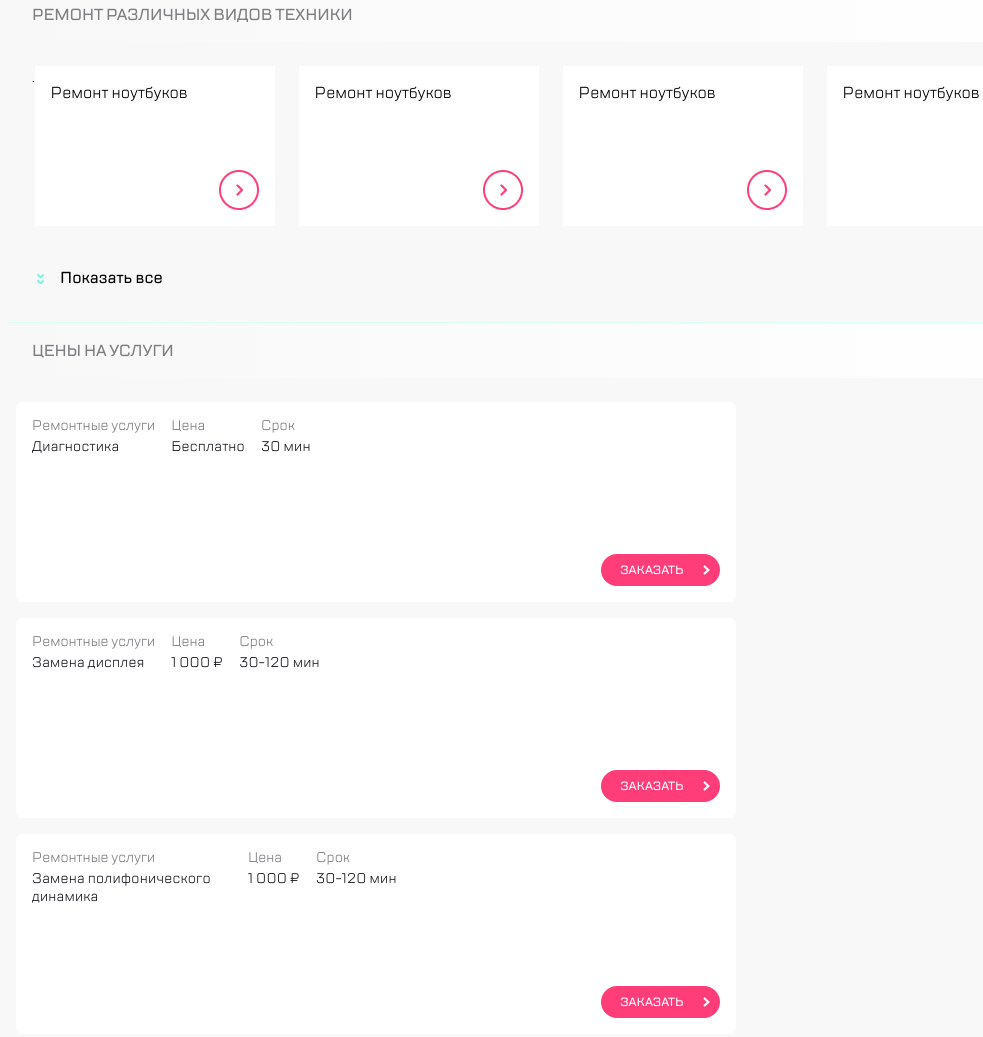
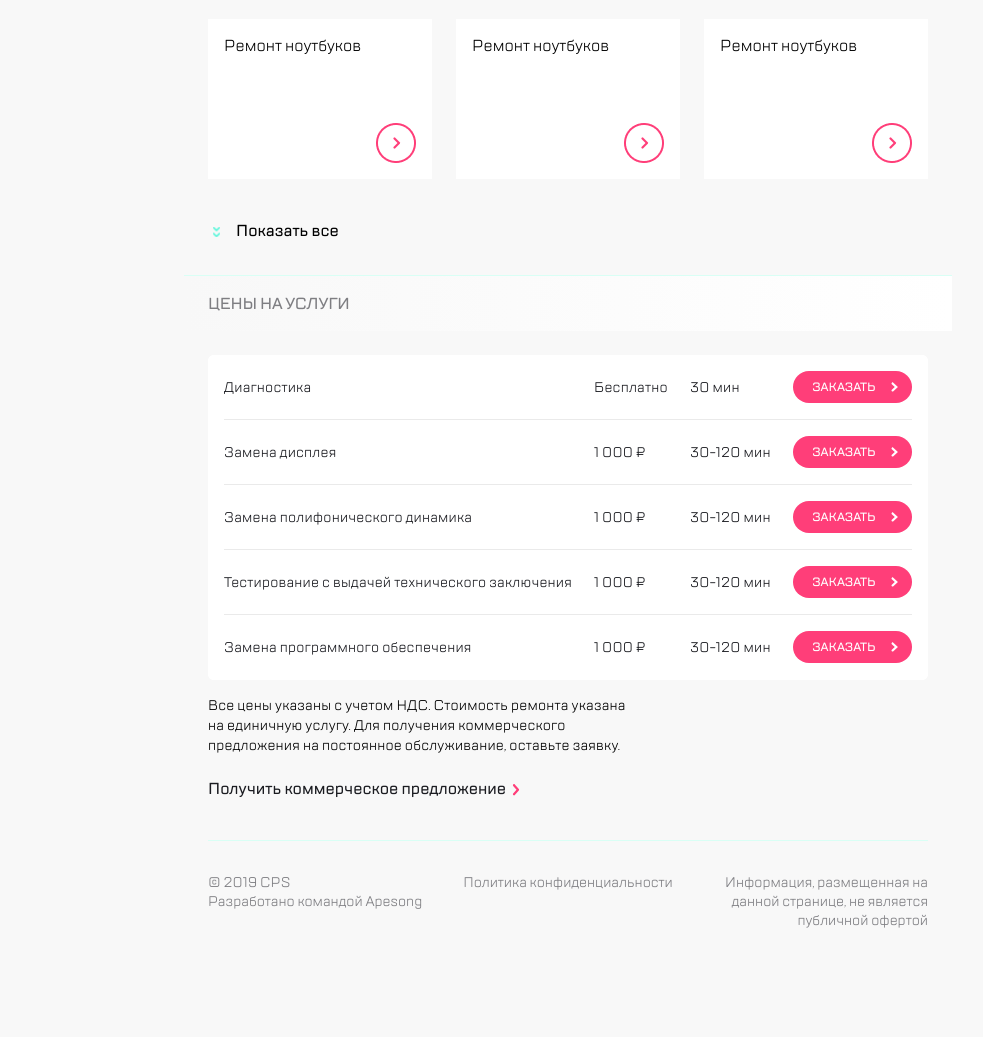
Before and after one commit to KnazUdachi/EdgeCool, a website built with webpack: page src/index.html in a window 1280 px wide. Shown: the part 845-1882 px from the top of the page, without its empty margins (72-1055 px from the left). After the commit the page ends 1815 px from the top, so only its background shows below. Built offline with nearby package versions, Linux system fonts and the light colour scheme; files whose address does not match are found by name.

Commit message:
Ну вот еще чуточку

```diff
--- a/src/index.html
+++ b/src/index.html
@@ -13,8 +13,75 @@
   </head>
 
   <body>
+    <div class="side">
+      <div class="side__lining">
+      <div class="side__container">
+          <div class="side__wrapper">
+              <div class="side__menu">
+                  <button class="side__menu-btn"></button>
+                  <a href="#" class="side__logo">
+                      <img src="img/Group.svg" alt="Логотип" class="side__logo-img">
+                  </a>
+              </div>
+              <div class="side__actions">
+                  <button class="side__search-btn"></button>
+              </div>
+          </div>
+      </div>
+
+      <div class="side__navigation">
+          <div class="side__navigation-container">
+              <ul class="side__navigation-list">
+                  <li class="side__navigation-item">
+                      <a href="#" class="side__navigation-link">Ремонт техники</a>
+                  </li>
+                  <li class="side__navigation-item">
+                      <a href="#" class="side__navigation-link">Услуги и сервисы</a>
+                  </li>
+                  <li class="side__navigation-item">
+                      <a href="#" class="side__navigation-link">Корпоративным клиентам</a>
+                  </li>
+                  <li class="side__navigation-item">
+                      <a href="#" class="side__navigation-link">Продавцам техники</a>
+                  </li>
+                  <li class="side__navigation-item">
+                      <a href="#" class="side__navigation-link">Партнерам</a>
+                  </li>
+                  <li class="side__navigation-item">
+                      <a href="#" class="side__navigation-link">Производителям</a>
+                  </li>
+                  <li class="side__navigation-item">
+                      <a href="#" class="side__navigation-link">Наши сервисные центры</a>
+                  </li>
+                  <li class="side__navigation-item">
+                      <a href="#" class="side__navigation-link">Контакты</a>
+                  </li>
+              </ul>
+          </div>
+      </div>
+
+      <div class="side__contact-section">
+          <div class="side__contact-section-container">
+              <div class="side__contact-section-buttons">
+                  <button class="side__contact-section-btn side__contact-section-btn--call"></button>
+                  <button class="side__contact-section-btn side__contact-section-btn--chat"></button>
+                  <button class="side__contact-section-btn side__contact-section-btn--profile"></button>
+              </div>
+              <div class="side__contact-section-info">
+                  <a class="side__contact-section-email" href="mailto:mail@cps.com">mail@cps.com</a>
+                  <a class="side__contact-section-phone" href="tel:+78008908900">8 800 890 8900</a>
+              </div>
+              <div class="side__contact-section-languages">
+                  <a href="#" class="side__contact-section-lang-btn">EN</a>
+                  <a href="#" class="side__contact-section-lang-btn">RU</a>
+                  <a href="#" class="side__contact-section-lang-btn">CH</a>
+              </div>
+          </div>
+      </div>
+    </div>
+  </div>
+    <div class="container">
     <header class="header">
-      <div class="container">
         <div class="header__wrapper">
           <div class="header__menu-logo">
             <button class="header__menu-btn"> </button>
@@ -34,12 +101,11 @@
             </div>
           </div>
         </div>
-      </div>
+
     </header>
 
 
     <main class="main">
-      <div class="container">
         <div class="main__top">
           <h1 class="main__title">Услуги и сервисы</h1>
           <div class="main__btn-inner desctop-only">
@@ -105,11 +171,11 @@
             class="main__img"
           />
         </div>
-      </div>
+
     </main>
 
     <div class="product-logos">
-      <div class="container">
+
         <div class="title title--mobile">
           <h2>Ремонт техники различных брендов</h2>
         </div>
@@ -227,11 +293,11 @@
         </div>
         <button class="button-open">Показать все</button>
         <!-- <button class="button-close hidden">Скрыть</button> -->
-      </div>
+
     </div>
 
     <div class="repair">
-      <div class="container">
+
         <div class="title title--mobile">
           <h2> Ремонт различных видов техники </h2>
         </div>
@@ -240,7 +306,7 @@
           <!-- Additional required wrapper -->
           <div class="repair__box swiper-wrapper">
             <!-- Slides -->
-             .
+
             <a class="repair__wrapper swiper-slide"
               ><div class="repair__text">Ремонт ноутбуков</div></a
             >
@@ -273,11 +339,11 @@
           <div class="swiper-pagination"></div>
           <button class="repair__button">Показать все</button>
         </div>
-      </div>
+
     </div>
 
     <div class="prices">
-      <div class="container">
+
         <div class="title">
           <h2> Цены на услуги </h2>
         </div>
@@ -381,11 +447,11 @@
             Получить коммерческое предложение
           </a>
         </div>
-      </div>
+
     </div>
 
     <div class="footer">
-      <div class="container">
+
         <div class="footer__wrapper">
           <a href="" class="footer__info">© 2019 CPS
           Разработано командой Apesong
@@ -393,76 +459,10 @@
           <a href="" class="footer__info">Политика конфиденциальности</a>
           <a href="" class="footer__info">Информация, размещенная на данной странице, не является публичной офертой</a>
         </div>
-      </div>
+
     </div>
 
-    <div class="side">
-      <div class="side__lining">
-      <div class="side__container">
-          <div class="side__wrapper">
-              <div class="side__menu">
-                  <button class="side__menu-btn"></button>
-                  <a href="#" class="side__logo">
-                      <img src="img/Group.svg" alt="Логотип" class="side__logo-img">
-                  </a>
-              </div>
-              <div class="side__actions">
-                  <button class="side__search-btn"></button>
-              </div>
-          </div>
-      </div>
 
-      <div class="side__navigation">
-          <div class="side__navigation-container">
-              <ul class="side__navigation-list">
-                  <li class="side__navigation-item">
-                      <a href="#" class="side__navigation-link">Ремонт техники</a>
-                  </li>
-                  <li class="side__navigation-item">
-                      <a href="#" class="side__navigation-link">Услуги и сервисы</a>
-                  </li>
-                  <li class="side__navigation-item">
-                      <a href="#" class="side__navigation-link">Корпоративным клиентам</a>
-                  </li>
-                  <li class="side__navigation-item">
-                      <a href="#" class="side__navigation-link">Продавцам техники</a>
-                  </li>
-                  <li class="side__navigation-item">
-                      <a href="#" class="side__navigation-link">Партнерам</a>
-                  </li>
-                  <li class="side__navigation-item">
-                      <a href="#" class="side__navigation-link">Производителям</a>
-                  </li>
-                  <li class="side__navigation-item">
-                      <a href="#" class="side__navigation-link">Наши сервисные центры</a>
-                  </li>
-                  <li class="side__navigation-item">
-                      <a href="#" class="side__navigation-link">Контакты</a>
-                  </li>
-              </ul>
-          </div>
-      </div>
-
-      <div class="side__contact-section">
-          <div class="side__contact-section-container">
-              <div class="side__contact-section-buttons">
-                  <button class="side__contact-section-btn side__contact-section-btn--call"></button>
-                  <button class="side__contact-section-btn side__contact-section-btn--chat"></button>
-                  <button class="side__contact-section-btn side__contact-section-btn--profile"></button>
-              </div>
-              <div class="side__contact-section-info">
-                  <a class="side__contact-section-email" href="mailto:mail@cps.com">mail@cps.com</a>
-                  <a class="side__contact-section-phone" href="tel:+78008908900">8 800 890 8900</a>
-              </div>
-              <div class="side__contact-section-languages">
-                  <a href="#" class="side__contact-section-lang-btn">EN</a>
-                  <a href="#" class="side__contact-section-lang-btn">RU</a>
-                  <a href="#" class="side__contact-section-lang-btn">CH</a>
-              </div>
-          </div>
-      </div>
-    </div>
-  </div>
 
   <div class="feedback">
     <div class="feedback__lining">
@@ -509,7 +509,7 @@
 
     </div>
   </div>
-
+</div>
 
     <script src="https://cdn.jsdelivr.net/npm/swiper@11/swiper-bundle.min.js"></script>
     <script src="/js/index.js"></script>
--- a/src/scss/feedback.scss
+++ b/src/scss/feedback.scss
@@ -1,5 +1,4 @@
 .feedback{
-  // max-width: 320px;
   background-color: $lining-color;
   position: absolute;
   right: -100%;
--- a/src/scss/footer.scss
+++ b/src/scss/footer.scss
@@ -5,6 +5,17 @@
         align-items: center;
         // justify-content: center;
         border-top: 1px solid $border-color;
+        align-items: flex-start;
+        margin-bottom: 40px;
+
+
+        @media(min-width:768px){
+            flex-direction: row;
+            width: 720px;
+            margin-left: 24px;
+            padding-top: 32px;
+
+        }
     }
 
 
@@ -16,9 +27,29 @@
         height: auto;
         color: $heading-color;
         margin-bottom: 16px;
+
+        @media(min-width:768px){
+            flex: 1;
+            margin: 0;
+
+
+        }
       }
 
       &__info:first-child{
         margin-top: 16px;
+
+        @media(min-width:768px){
+        margin-top: 0;
+        text-align: left;
+
+        }
     }
-}
+    &__info:last-child{
+
+
+        @media(min-width:768px){
+
+        text-align: right;
+        }
+}}
--- a/src/scss/header.scss
+++ b/src/scss/header.scss
@@ -1,9 +1,5 @@
 
 
-.container{
-    min-width: 320px;
-
-  }
   .header__wrapper{
     display: flex;
     justify-content: space-between;
@@ -169,9 +165,6 @@
     .header{
       background-color:white;
     }
-    .container{
-      min-width: 768px;
-    }
     .tablet-only {
       display: block;
     }
@@ -291,14 +284,16 @@
 
 
   }
+  @media (min-width:1366px){
+    .header{
+      display: none;
+    }
 
-  @media (min-width: 1120px){
+  }
 
-    .container{
-      max-width: 1120px;
-      margin-left: auto;
-      margin-right: auto;
-    }
+
+  @media (min-width:1440px){
+
     .desctop-only{
       display: block;
 
--- a/src/scss/logos.scss
+++ b/src/scss/logos.scss
@@ -11,11 +11,7 @@
     margin-right: auto;
     padding-left: 34px;
   }
-  .container {
-    width: 100%;
-    max-width: 1120px;
-    margin: 0 auto;
-  }
+
   .product-logos__wrppaer {
     display: flex;
     margin-left: 32px;
@@ -39,12 +35,13 @@
 
   }
 
+
   img[src="img/sonic.png"] {
     width: 128px;
     height: 21px;
   }
   .product-logos__inner {
-    position: relative;
+
     display: flex;
     justify-content: space-between;
     align-items: center;
@@ -53,13 +50,16 @@
   .product-logos__inner::after {
     content: "";
     display: block;
+    // position: absolute;
     width: 40px;
     height: 40px;
     background-image: url("../img/back.png");
     background-position: center;
     background-repeat: no-repeat;
     margin-right: 16px;
+
   }
+
 
   .button-open {
     all: unset;
@@ -138,28 +138,35 @@
   .swiper-wrapper {
     display: flex;
   }
-  .swiper-slide {
-    width: 240px !important;
+  .product-logos__link {
+    width: 240px;
   }
+  @media (min-width: 1366px) and (max-width: 1439px){
 
-  @media (min-width: 768px) and (max-width: 1119px) {
-    .container {
-      width: 768px;
-      margin: 0 auto;
+    .product-logos__link{
+      width: 224px;
     }
     .desctop__table {
       display: none;
     }
+  }
+
+  @media (min-width: 768px) and (max-width: 1365px) {
+
+    .desctop__table {
+      display: none;
+    }
     .product-logos__link {
-      width: 220px;
+      width: 224px;
       margin-right: 24px;
     }
     .product__text {
       max-width: 768px;
     }
-    .swiper-slide {
-      width: 224px !important;
-    }
+
+.product-logos__inner{
+  width: 224px;
+}
     .product-logos__wrppaer{
       margin-left: 24px;
     }
@@ -176,8 +183,8 @@
     .product-logos__wrppaer {
       flex-wrap: nowrap;
     }
-    .swiper-slide {
-      width: 240px !important;
+    .product-logos__inner{
+      width: 240px;
     }
     .button-open,
     .button-close {
--- a/src/scss/prices.scss
+++ b/src/scss/prices.scss
@@ -1,24 +1,64 @@
 .prices {
 
   &__box{
+
+
     @media(min-width: 768px){
-  display: flex;
-  flex-direction: column;
-    }
+    display: flex;
+    flex-direction: column;
+    margin-right: 24px;
+    margin-left: 24px;
+    background-color:$secondary-color;
+    max-width: 720px;
+    border-radius:6px;
   }
+}
 
   &__wrapper {
     background-color: $secondary-color;
-    width: 260px !important;
+    width:260px ;
     height: 200px;
-    margin-right: 16px;
+
     margin-bottom: 16px;
-    margin-left: 8px;
     position: relative;
     border-radius: 6px;
+    margin-right:16px;
+
+
     @media(min-width: 768px){
       display: flex;
-      width: 720px !important;
+      min-width:720px;
+      flex-grow: 1;
+      height: 65px;
+      margin-bottom: 0;
+      justify-content: space-between;
+      position: relative;
+
+
+      &:not(:last-of-type)::after {
+        content: '';
+        position:absolute;
+        bottom: 0;
+        width: 688px;
+        height: 1px;
+        background-color:#eaeaea;
+        margin-left: 16px;
+      }
+
+      & > :nth-child(1){
+        min-width: 350px;
+      }
+      & > :nth-child(2){
+        min-width: 74px;
+      }
+      & > :nth-child(3){
+        min-width: 81px;
+      }
+
+
+
+
+
     }
   }
 
@@ -26,10 +66,24 @@
     margin-top: 16px;
     margin-left: 16px;
     margin-bottom: 16px;
+
+
+    @media(min-width: 768px){
+      margin-top: 23px;
+      margin-bottom: 23px;
+      height: 18px;
+      margin-left: 0;
+    }
   }
 
   &__info:first-of-type .prices__description {
     height: 36px;
+
+    @media(min-width: 768px){
+      height: 18px;
+      margin-left: 16px;
+      min-width: 348px;
+    }
   }
 
   &__info::last-of-type {
@@ -41,15 +95,24 @@
     font-size: 14px;
     line-height: 16px;
     margin-bottom: 4px;
+
+    @media(min-width: 768px){
+      display: none;
+    }
   }
 
   &__description {
     font-size: 14px;
-    line-height: 18px;
+
     color: $text-color;
     max-width: 200px;
     font-family: 'TT Lakes';
     letter-spacing: 0.20000000298023224px;
+
+    @media(min-width: 768px){
+      max-width: 350px;
+      height: 18px;
+    }
   }
 
   &__btn {
@@ -69,11 +132,17 @@
     right: 16px;
     bottom: 16px;
     font-weight: 500;
+
+    @media(min-width: 768px){
+      position: static;
+      margin-right: 16px;
+      margin-top: 16px;
+    }
   }
   &__btn::after {
     content: '';
     position: absolute;
-    right: 10px;
+    right: 30px;
     width: 7px;
     height: 10px;
     background-image: url('../img/dropdown.svg');
@@ -82,6 +151,10 @@
   }
 &__additional{
   max-width: 421px;
+
+  @media(min-width: 768px){
+    margin-left: 24px;
+  }
 }
   &__text {
     font-size: 14px;
@@ -93,6 +166,12 @@
     margin-bottom: 22px;
     min-width: 288px;
     margin-right: 16px;
+
+
+    @media(min-width: 768px){
+      margin-left: 0;
+      margin-right: 0;
+    }
   }
 
   &__offer {
@@ -103,6 +182,13 @@
     font-weight: 500;
     display: flex;
     position: relative;
+    margin-bottom: 40px;
+
+    @media(min-width: 768px){
+      margin-left: 0;
+      margin-right: 0;
+      width: 300px;
+    }
   }
   &__offer::after {
     content: '';
@@ -110,7 +196,8 @@
     height: 12px;
     background-image:url('../img/Line.svg');
     position:absolute;
-    left: 113px;
+    left: 304px;
     bottom: 4px;
+
   }
 }
--- a/src/scss/repair.scss
+++ b/src/scss/repair.scss
@@ -22,13 +22,12 @@
     cursor: pointer;
     margin-bottom: 16px;
 
-    @media(min-width: 768px){
 
+    @media (min-width: 768px) {
 
+    width: 224px;
 
     display: none; // По умолчанию скрываем
-  }
-    @media (min-width: 768px) {
       &:nth-child(-n+3) {
         display: flex;
       }
@@ -37,7 +36,8 @@
       }
     }
 
-    @media (min-width: 1024px) {
+    @media (min-width: 1440px) {
+      width: 240px;
       &:nth-child(-n+4) {
         display: flex;
       }
--- a/src/scss/side.scss
+++ b/src/scss/side.scss
@@ -15,22 +15,25 @@
 
 
   }
+@media(min-width:1366px){
+  width: 320px;
+  left: 0;
+  position: static;
+  box-shadow:none;
 
+}
   &__lining{
     background-color:$secondary-color;
     width: 320px;
     height: 100%;
     box-shadow: 16px 0px 52px 0px $shadow-color;
+
+    @media(min-width:1366px){
+      box-shadow:none;
+      height: 1850px;
+    }
   }
 
-  &__container {
-    width: 320px;
-
-    @media (min-width: 360px){
-      width: 320px;
-    }
-    // background-color:$secondary-color;
-  }
 
   &__wrapper {
     display: flex;
@@ -78,6 +81,10 @@
       font-family: 'TT Lakes', sans-serif;
       font-size: 16px;
       line-height: 24px;
+
+      @media(min-width:768px){
+      margin-bottom: 268px;
+      }
     }
 
     &-item {
@@ -87,7 +94,7 @@
       transition: color 0.5s ease;
 
       &:last-child {
-        margin-bottom: 32px;
+        margin-bottom: 268px;
       }
 
       &:hover .side__navigation-link {
--- a/src/scss/style.scss
+++ b/src/scss/style.scss
@@ -21,33 +21,36 @@
   box-sizing: border-box;
 }
 
-/* Устанавливаем box-sizing для html */
+
 html {
   box-sizing: border-box;
 }
 
-/* Общие стили для body */
+
 body {
   font-family: 'TT Lakes', sans-serif;
   background-color: $background-color;
   margin-left: auto;
   margin-right: auto;
+  display: flex;
+  justify-content: center;
+
 
 
 }
 
-/* Стили для ссылок */
+
 a {
   text-decoration: none;
   color: inherit;
 }
 
-/* Убираем маркеры у списков */
+
 ul, ol {
   list-style: none;
 }
 
-/* Стили для кнопок */
+
 button {
   background: none;
   border: none;
@@ -56,19 +59,17 @@ button {
 
 }
 
-/* Стили для изображений */
+
 img {
   max-width: 100%;
   display: block;
 }
 
-/* Сброс отступов для списков с классами */
 ul[class],
 ol[class] {
   padding: 0;
 }
 
-/* Дополнительные стили для input, textarea, select и button */
 input,
 button,
 textarea,
@@ -76,7 +77,6 @@ select {
   font: inherit;
 }
 
-/* Стили для блоков с отступами и margin */
 h1, h2, h3, h4, h5, h6,
 p,
 ul[class],
@@ -129,3 +129,17 @@ h2{
 .no-scroll {
   overflow: hidden;
 }
+
+.container{
+  width: 320px;
+  margin: 0 auto;
+
+  @media(min-width:768px){
+    width: 768px;
+    margin: 0;
+  }
+  @media(min-width:1444px){
+    width: 1120px;
+  }
+
+}
```
